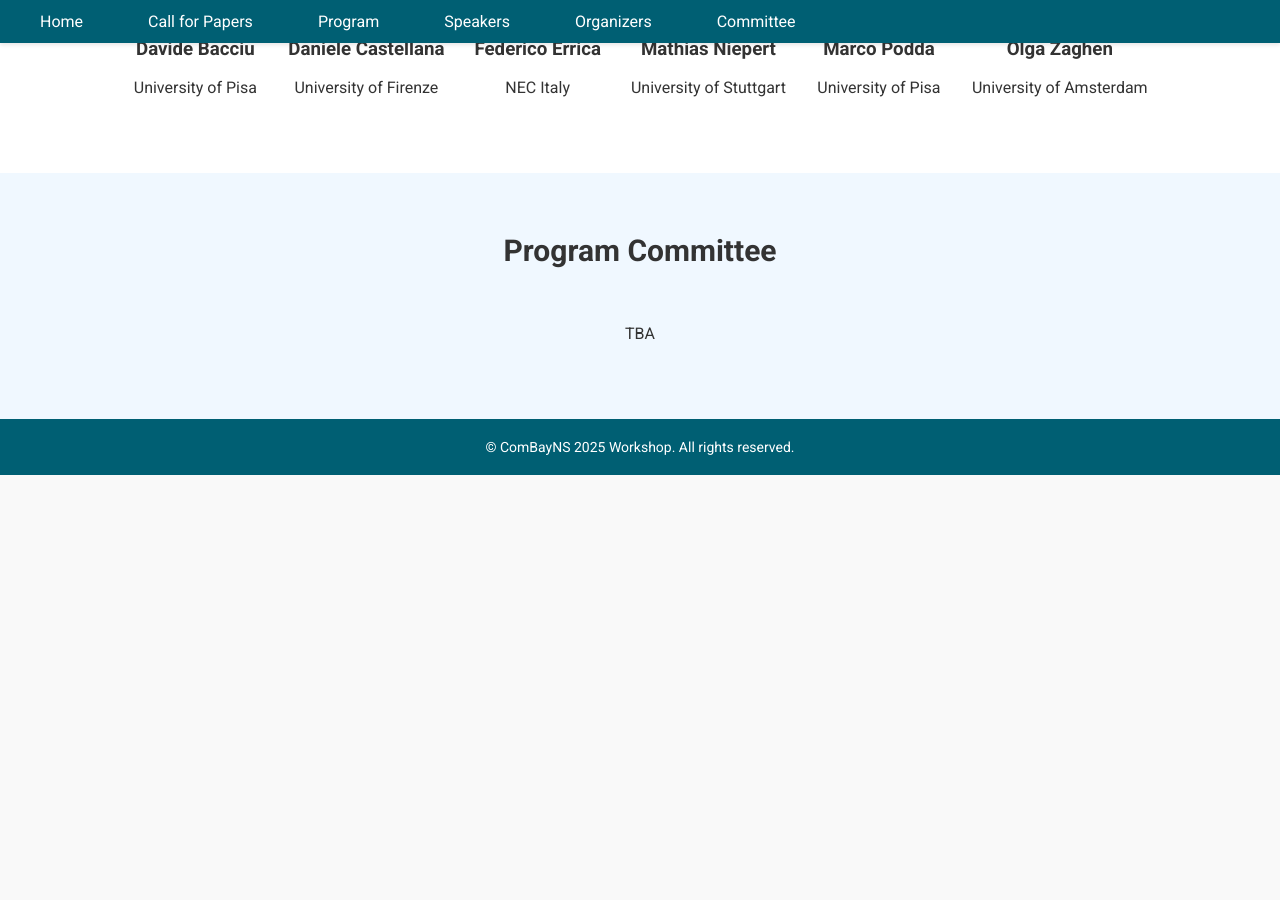
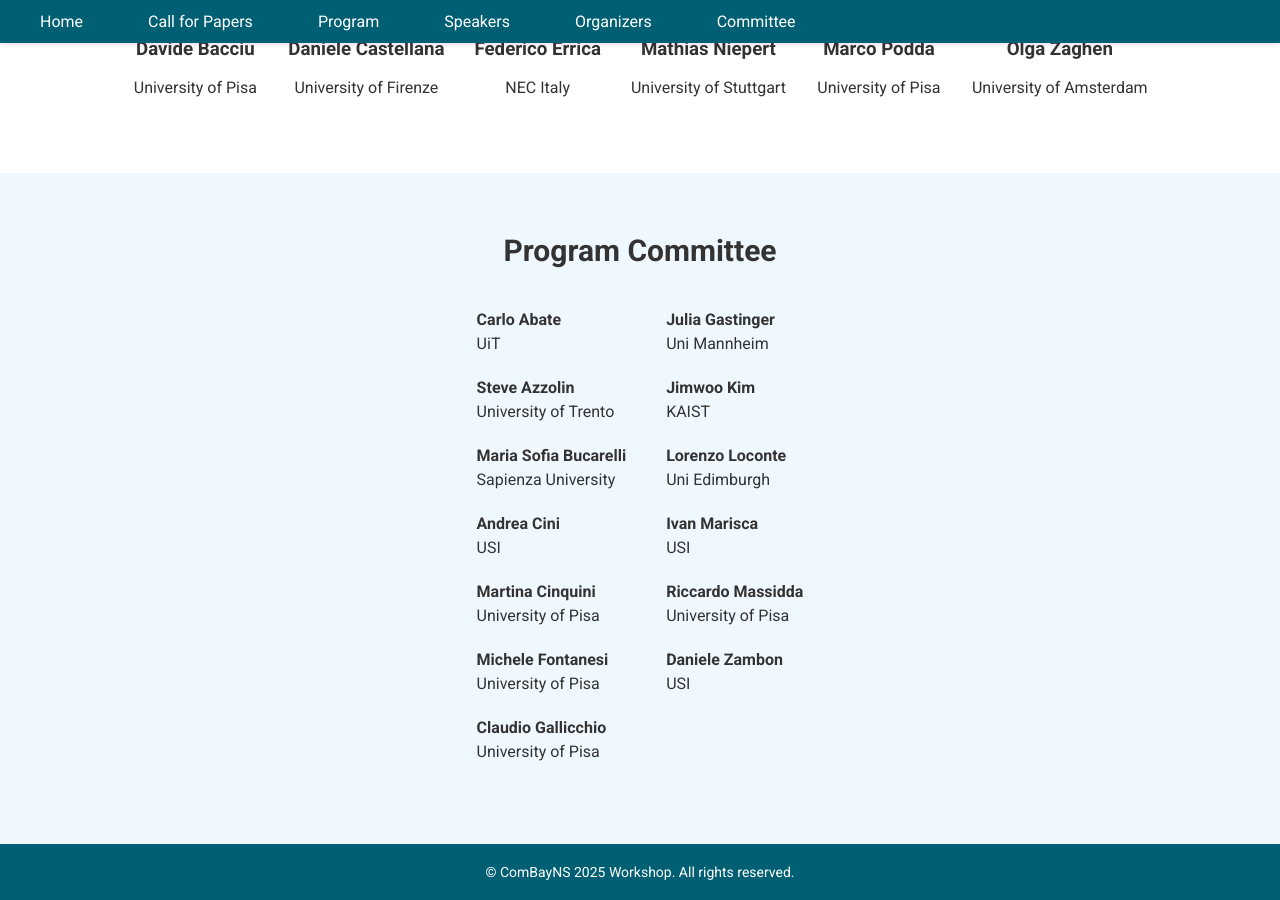
Before and after one commit to combayns2025/combayns2025.github.io, a Jekyll site: the page built from index.md, in a window 1280 px wide and 900 px high, scrolled down 1471 px. Built offline with Jekyll 4.4.1, drawn with Linux system fonts in a browser that asks for light colours; before the commit the page ends 1946 px from its top, so only the background shows below that; grey boxes are pictures that could not be loaded.

Commit message:
Update index.md

```diff
--- a/index.md
+++ b/index.md
@@ -104,16 +104,22 @@ title: Home
 <section id="program-committee">
   <h2>Program Committee</h2>
   <div class="committee-container">
-      <p>TBA</p>
-      <!-- <ul class="committee-column">
-          <li><strong>Committee member</strong><br>Affiliation</li>
-          <li><strong>Committee member</strong><br>Affiliation</li>
-          <li><strong>Committee member</strong><br>Affiliation</li>
+      <ul class="committee-column">
+          <li><strong>Carlo Abate</strong><br>UiT</li>
+          <li><strong>Steve Azzolin</strong><br>University of Trento</li>
+          <li><strong>Maria Sofia Bucarelli</strong><br>Sapienza University</li>
+          <li><strong>Andrea Cini</strong><br>USI</li>
+          <li><strong>Martina Cinquini</strong><br>University of Pisa</li>
+          <li><strong>Michele Fontanesi</strong><br>University of Pisa</li>
+          <li><strong>Claudio Gallicchio</strong><br>University of Pisa</li>
       </ul>
       <ul class="committee-column">
-          <li><strong>Committee member</strong><br>Affiliation</li>
-          <li><strong>Committee member</strong><br>Affiliation</li>
-          <li><strong>Committee member</strong><br>Affiliation</li>
-      </ul> -->
+          <li><strong>Julia Gastinger</strong><br>Uni Mannheim</li>
+          <li><strong>Jimwoo Kim</strong><br>KAIST</li>
+          <li><strong>Lorenzo Loconte</strong><br>Uni Edimburgh</li>
+          <li><strong>Ivan Marisca</strong><br>USI</li>
+          <li><strong>Riccardo Massidda</strong><br>University of Pisa</li>
+          <li><strong>Daniele Zambon</strong><br>USI</li>
+      </ul>
   </div>
 </section>
```
